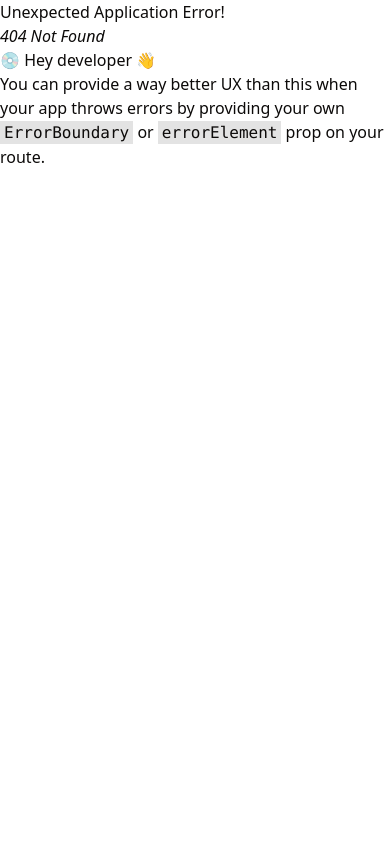
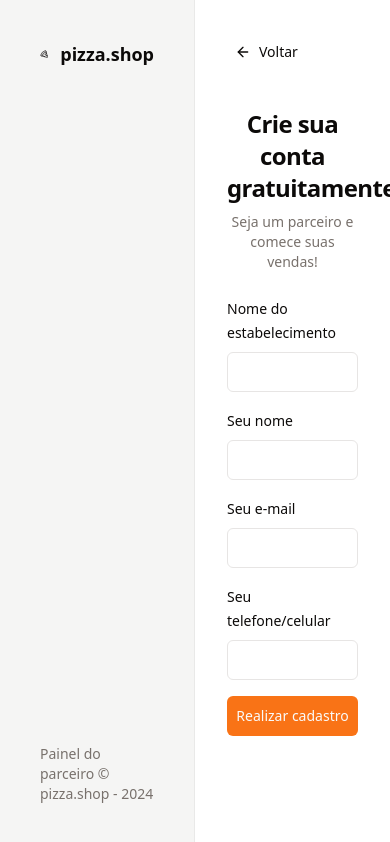
Before and after one commit to taylosstls/mba-rocket, a React (Vite) app in the folder mod-2/03-pizzashop/: page /sign-up in a window 390 px wide. Before the commit this address had no page. Built offline with nearby package versions, Linux system fonts and the light colour scheme.

Commit message:
add zod form validation and create formatphonenumber

```diff
--- a/mod-2/03-pizzashop/src/App.tsx
+++ b/mod-2/03-pizzashop/src/App.tsx
@@ -4,6 +4,7 @@ import { Helmet, HelmetProvider } from "react-helmet-async";
 import { RouterProvider } from "react-router-dom";
 
 import { router } from "@/routes";
+
 import { Toaster } from "./components/ui/sonner";
 
 export function App() {
--- a/mod-2/03-pizzashop/src/components/templates/Auth/index.tsx
+++ b/mod-2/03-pizzashop/src/components/templates/Auth/index.tsx
@@ -14,7 +14,7 @@ export function AuthTemplate() {
         </footer>
       </div>
 
-      <div className="flex flex-col items-center justify-center">
+      <div className="relative flex flex-col items-center justify-center">
         <Outlet />
       </div>
     </div>
--- a/mod-2/03-pizzashop/src/pages/auth/SignIn/index.tsx
+++ b/mod-2/03-pizzashop/src/pages/auth/SignIn/index.tsx
@@ -1,15 +1,17 @@
+import { zodResolver } from "@hookform/resolvers/zod";
+import { Loader2, LogIn } from "lucide-react";
 import { Helmet } from "react-helmet-async";
 import { useForm } from "react-hook-form";
+import { Link } from "react-router-dom";
+import { toast } from "sonner";
 import { z } from "zod";
 
 import { Button } from "@/components/ui/button";
 import { Input } from "@/components/ui/input";
 import { Label } from "@/components/ui/label";
-import { Loader2 } from "lucide-react";
-import { toast } from "sonner";
 
 const signInFormSchema = z.object({
-  email: z.string().email(),
+  email: z.string().min(1, "Campo obrigatório").email("Email inválido"),
 });
 
 type SignInForm = z.infer<typeof signInFormSchema>;
@@ -18,8 +20,10 @@ export function SignIn() {
   const {
     register,
     handleSubmit,
-    formState: { isSubmitting },
-  } = useForm<SignInForm>();
+    formState: { isSubmitting, errors },
+  } = useForm<SignInForm>({
+    resolver: zodResolver(signInFormSchema),
+  });
 
   async function handleSignIn(data: SignInForm) {
     try {
@@ -42,7 +46,13 @@ export function SignIn() {
   return (
     <>
       <Helmet title="Login" />
-      <div className="p-8">
+      <div className="w-full p-8">
+        <Button asChild className="absolute right-6 top-8" variant={"ghost"}>
+          <Link to={"/sign-up"} className="flex flex-row gap-2 align-middle">
+            Cadastrar-se <LogIn size={16} />
+          </Link>
+        </Button>
+
         <div className="flex w-full max-w-[350px] flex-col justify-center gap-6">
           <div className="flex flex-col gap-2 text-center">
             <h1 className="text-2xl font-semibold tracking-tight">
@@ -58,6 +68,11 @@ export function SignIn() {
               <Label htmlFor="email">Seu e-mail</Label>
               <Input id="email" type="email" {...register("email")} />
             </div>
+            {errors.email && (
+              <sub className="text-right text-xs text-red-600">
+                {errors.email.message}
+              </sub>
+            )}
 
             <Button
               className="flex w-full items-center justify-center"
--- /dev/null
+++ b/mod-2/03-pizzashop/src/pages/auth/SignUp/index.tsx
@@ -0,0 +1,163 @@
+import { zodResolver } from "@hookform/resolvers/zod";
+import { ArrowLeft, Loader2 } from "lucide-react";
+import { ChangeEvent } from "react";
+import { Helmet } from "react-helmet-async";
+import { useForm } from "react-hook-form";
+import { Link } from "react-router-dom";
+import { toast } from "sonner";
+import { z } from "zod";
+
+import { Button } from "@/components/ui/button";
+import { Input } from "@/components/ui/input";
+import { Label } from "@/components/ui/label";
+import { formatPhoneNumber } from "@/utils/formatPhoneNumber";
+
+// Expressões regulares para validação de telefone
+const landlineRegex = /^\(\d{2}\) \d{4}-\d{4}$/;
+const mobileRegex = /^\(\d{2}\) \d{1} \d{4}-\d{4}$/;
+
+const signUpFormSchema = z.object({
+  restaurantName: z.string().min(1, "Campo obrigatório"),
+  managerName: z.string().min(1, "Campo obrigatório"),
+  phone: z
+    .string()
+    .min(1, "Campo obrigatório")
+    .refine((value) => landlineRegex.test(value) || mobileRegex.test(value), {
+      message: "Telefone inválido",
+    }),
+  email: z.string().min(1, "Campo obrigatório").email("Email inválido"),
+});
+
+type SignUpForm = z.infer<typeof signUpFormSchema>;
+
+export function SignUp() {
+  const {
+    register,
+    handleSubmit,
+    setValue,
+    formState: { isSubmitting, errors },
+  } = useForm<SignUpForm>({
+    resolver: zodResolver(signUpFormSchema),
+  });
+
+  async function handleSignUp(data: SignUpForm) {
+    try {
+      if (!data.email) throw new Error();
+
+      await new Promise((resolve) => setTimeout(resolve, 2000));
+      toast.success("Autenticação solicitada!", {
+        description: "Um link foi enviado para o e-mail cadastrado.",
+      });
+
+      console.log(data);
+    } catch (error) {
+      toast.error("Ops! Algo deu errado.", {
+        description: "Erro de envio do link, tente novamente.",
+        action: {
+          label: "Reenviar",
+          onClick: () => handleSignUp(data),
+        },
+      });
+    }
+  }
+
+  function handlePhoneChange(e: ChangeEvent<HTMLInputElement>) {
+    const formattedPhone = formatPhoneNumber(e.target.value);
+    setValue("phone", formattedPhone, {
+      shouldValidate: true,
+      shouldTouch: true,
+    });
+  }
+
+  return (
+    <>
+      <Helmet title="Cadastro" />
+      <div className="w-full p-8">
+        <Button asChild className="absolute left-6 top-8" variant={"ghost"}>
+          <Link to={"/sign-in"} className="flex flex-row gap-2 align-middle">
+            <ArrowLeft size={16} /> Voltar
+          </Link>
+        </Button>
+
+        <div className="flex w-full max-w-[350px] flex-col justify-center gap-6">
+          <div className="flex flex-col gap-2 text-center">
+            <h1 className="text-2xl font-semibold tracking-tight">
+              Crie sua conta gratuitamente
+            </h1>
+            <p className="text-sm text-muted-foreground">
+              Seja um parceiro e comece suas vendas!
+            </p>
+          </div>
+
+          <form onSubmit={handleSubmit(handleSignUp)} className="space-y-4">
+            <div className="space-y-2">
+              <Label htmlFor="restaurantName">Nome do estabelecimento</Label>
+              <Input
+                id="restaurantName"
+                type="text"
+                {...register("restaurantName")}
+              />
+            </div>
+            {errors.restaurantName && (
+              <sub className="text-right text-xs text-red-600">
+                {errors.restaurantName.message}
+              </sub>
+            )}
+
+            <div className="space-y-2">
+              <Label htmlFor="managerName">Seu nome</Label>
+              <Input
+                id="managerName"
+                type="text"
+                {...register("managerName")}
+              />
+            </div>
+            {errors.managerName && (
+              <sub className="text-right text-xs text-red-600">
+                {errors.managerName.message}
+              </sub>
+            )}
+
+            <div className="space-y-2">
+              <Label htmlFor="email">Seu e-mail</Label>
+              <Input id="email" type="email" {...register("email")} />
+            </div>
+            {errors.email && (
+              <sub className="text-right text-xs text-red-600">
+                {errors.email.message}
+              </sub>
+            )}
+
+            <div className="space-y-2">
+              <Label htmlFor="phone">Seu telefone/celular</Label>
+              <Input
+                id="phone"
+                type="tel"
+                {...register("phone")}
+                onChange={handlePhoneChange}
+                maxLength={15}
+              />
+            </div>
+            {errors.phone && (
+              <sub className="text-right text-xs text-red-600">
+                {errors.phone.message}
+              </sub>
+            )}
+
+            <Button
+              className="flex w-full items-center justify-center"
+              type="submit"
+              disabled={isSubmitting}
+            >
+              {isSubmitting ? (
+                <Loader2 className="animate-spin" size={20} />
+              ) : (
+                "Realizar cadastro"
+              )}
+            </Button>
+          </form>
+        </div>
+      </div>
+    </>
+  );
+}
--- /dev/null
+++ b/mod-2/03-pizzashop/src/utils/formatPhoneNumber.ts
@@ -0,0 +1,15 @@
+export function formatPhoneNumber(value: string): string {
+  value = value.replace(/\D/g, ""); // Remove tudo que não é dígito
+
+  if (value.length > 10) {
+    value = value.replace(/^(\d{2})(\d{1})(\d{4})(\d{4})$/, "($1) $2 $3-$4");
+  } else if (value.length > 6) {
+    value = value.replace(/^(\d{2})(\d{4})(\d{0,4})$/, "($1) $2-$3");
+  } else if (value.length > 2) {
+    value = value.replace(/^(\d{2})(\d{0,4})$/, "($1) $2");
+  } else if (value.length > 0) {
+    value = value.replace(/^(\d{0,2})$/, "($1");
+  }
+
+  return value;
+}
```
Also changed, not shown: mod-2/03-pizzashop/eslint.config.js (+0 -8 lines), mod-2/03-pizzashop/src/routes.tsx (+8 -1 lines).
